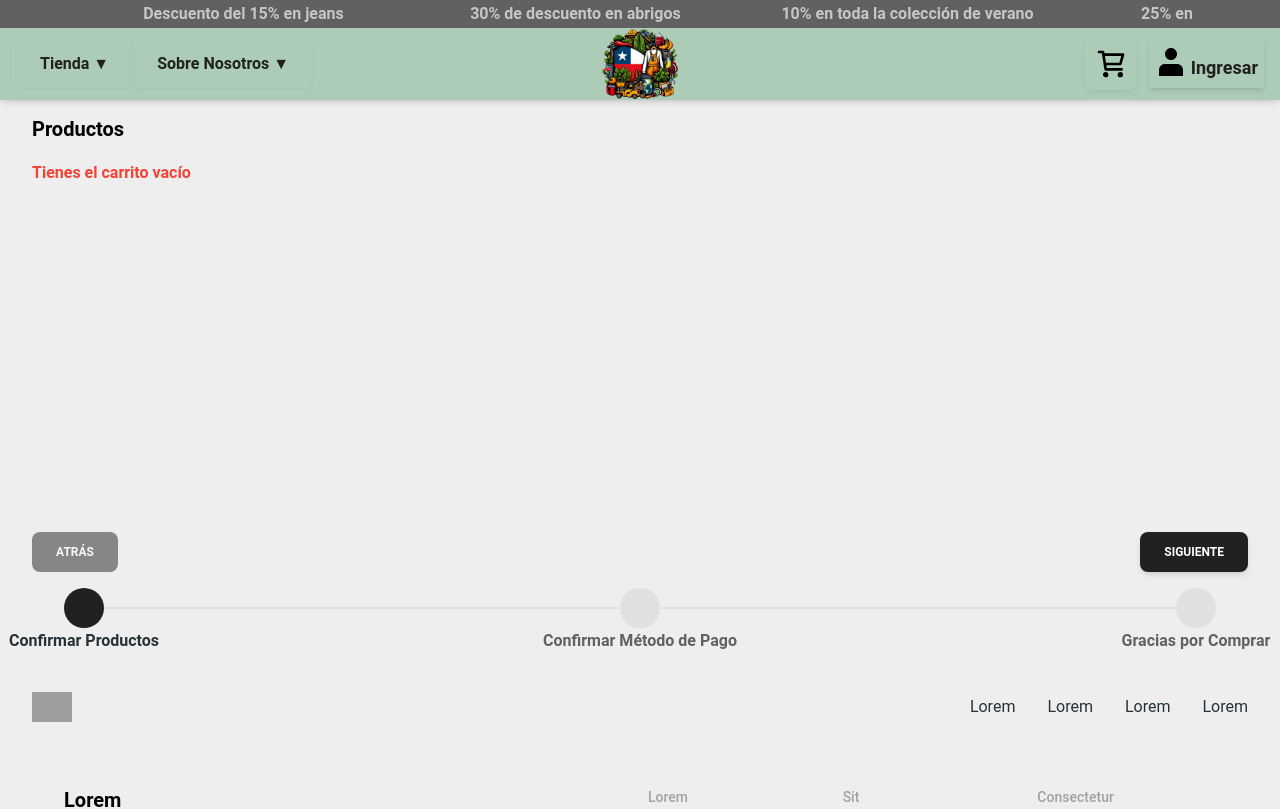
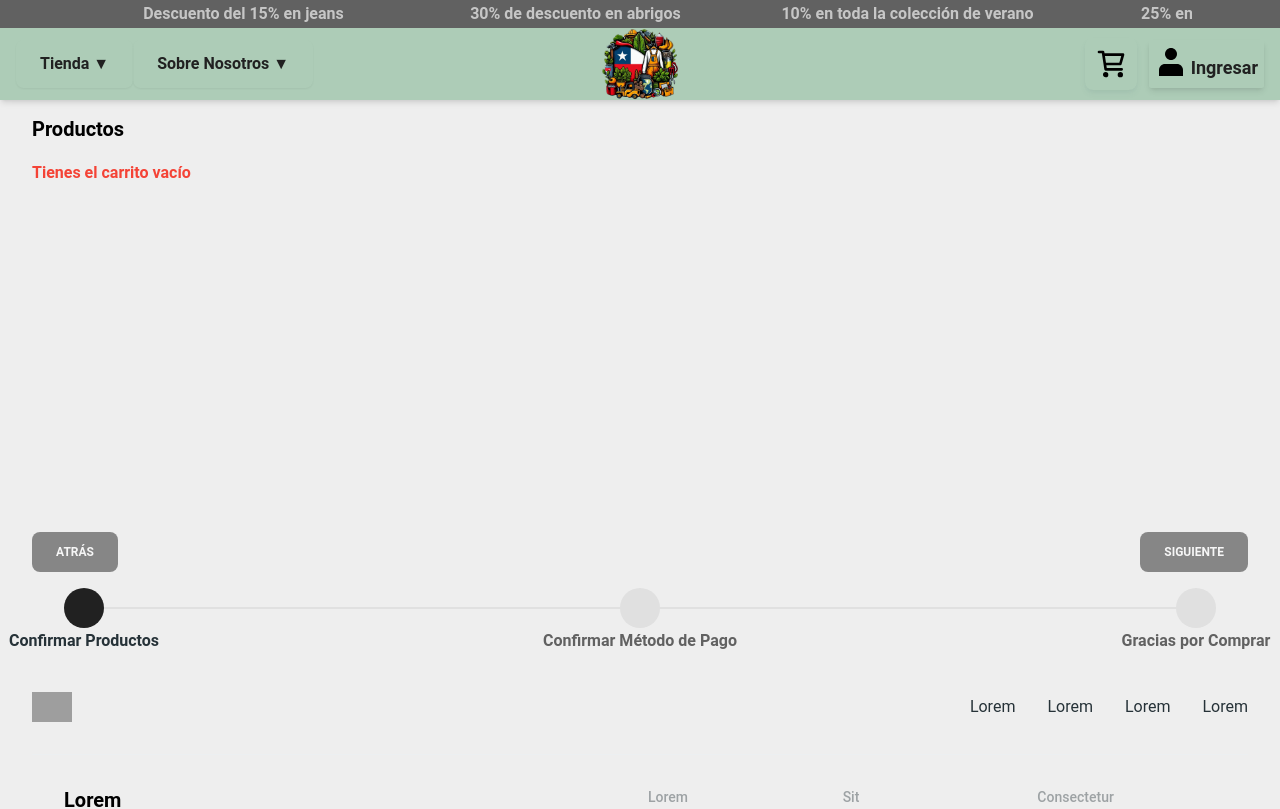
Before and after one commit to LeandroFGA1/limonropa, a React (Vite) app: page /checkOut in a window 1280 px wide. Shown: the top 809 px of the page. Built offline with nearby package versions, Linux system fonts and the light colour scheme; grey boxes are pictures that could not be loaded.

Commit message:
fix router

```diff
--- a/src/components/checkout/StepOne.jsx
+++ b/src/components/checkout/StepOne.jsx
@@ -35,7 +35,7 @@ const StepOne = () => {
               >
                 <span className="w-[200px] overflow-hidden">{item.name.replace(/_/g, ' ')}</span>
                 <span className="w-[50px] overflow-hidden">{item.quantity}</span>
-                <span>owowwww{item.key}owooooooooooo</span>
+
                 <span className="w-[100px] overflow-hidden">
                   ${item.quantity * item.price}
                 </span>
--- a/src/components/checkout/StepThree.jsx
+++ b/src/components/checkout/StepThree.jsx
@@ -3,15 +3,14 @@ import { useSelector } from "react-redux";
 import { Typography } from "@material-tailwind/react";
 
 const StepThree = () => {
-
+  // Código original, actualmente inhabilitado mientras se desarrolla la funcionalidad:
+  /*
   const { items = [], paymentMethod, totalAmount, orderCode: cartOrderCode } = useSelector((state) => state.cart);
   const { tracking_number } = useSelector((state) => state.order);
-
 
   if (!items.length) {
     return <p>No hay productos en tu carrito.</p>;
   }
-
 
   const orderCode = tracking_number || cartOrderCode || "Generando...";
 
@@ -34,6 +33,17 @@ Recibirás un PDF con los detalles de tu pedido por WhatsApp/Correo.`}
       </div>
     </div>
   );
+  */
+
+  // Nuevo retorno mientras se desarrolla la funcionalidad:
+  return (
+    <div className="flex flex-col items-center justify-center h-full">
+      <Typography variant="h5">Funcionalidad en Desarrollo</Typography>
+      <p className="text-gray-700 mt-4">
+        La funcionalidad actual se encuentra en fase de desarrollo técnico. Por el momento, no es posible continuar con el proceso hasta completar la integración de la lógica necesaria.
+      </p>
+    </div>
+  );
 };
 
 export default StepThree;
--- a/src/router/Router.jsx
+++ b/src/router/Router.jsx
@@ -26,7 +26,7 @@ const Router = () => {
             <Route path='/store/categories' element={<MarkertCategories/>}/>
             <Route path='/store/brands' element={<MarketBrands/>}/>
             <Route path='/product/:name' element={<PageCard />} />
-            <Route path='/checkOut' element={<CheckOutNew />} />
+            <Route path='/checkOut' element={<CheckOut />} />
             <Route path='/access' element={<Access />} />
             <Route path='/aboutUs' element={<AboutUs />} />
             <Route path='/access/profile' element={<Profile/>}/>
```
